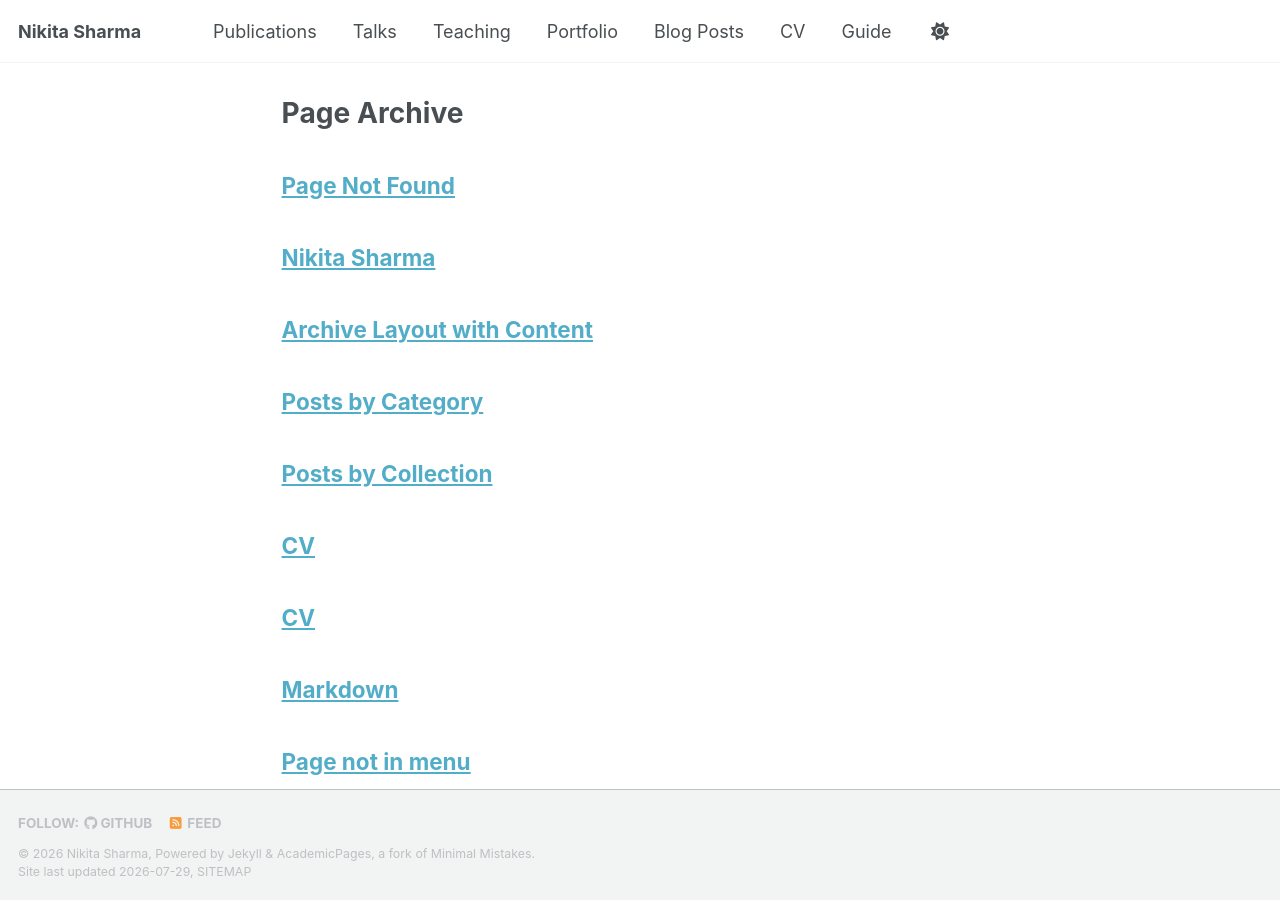
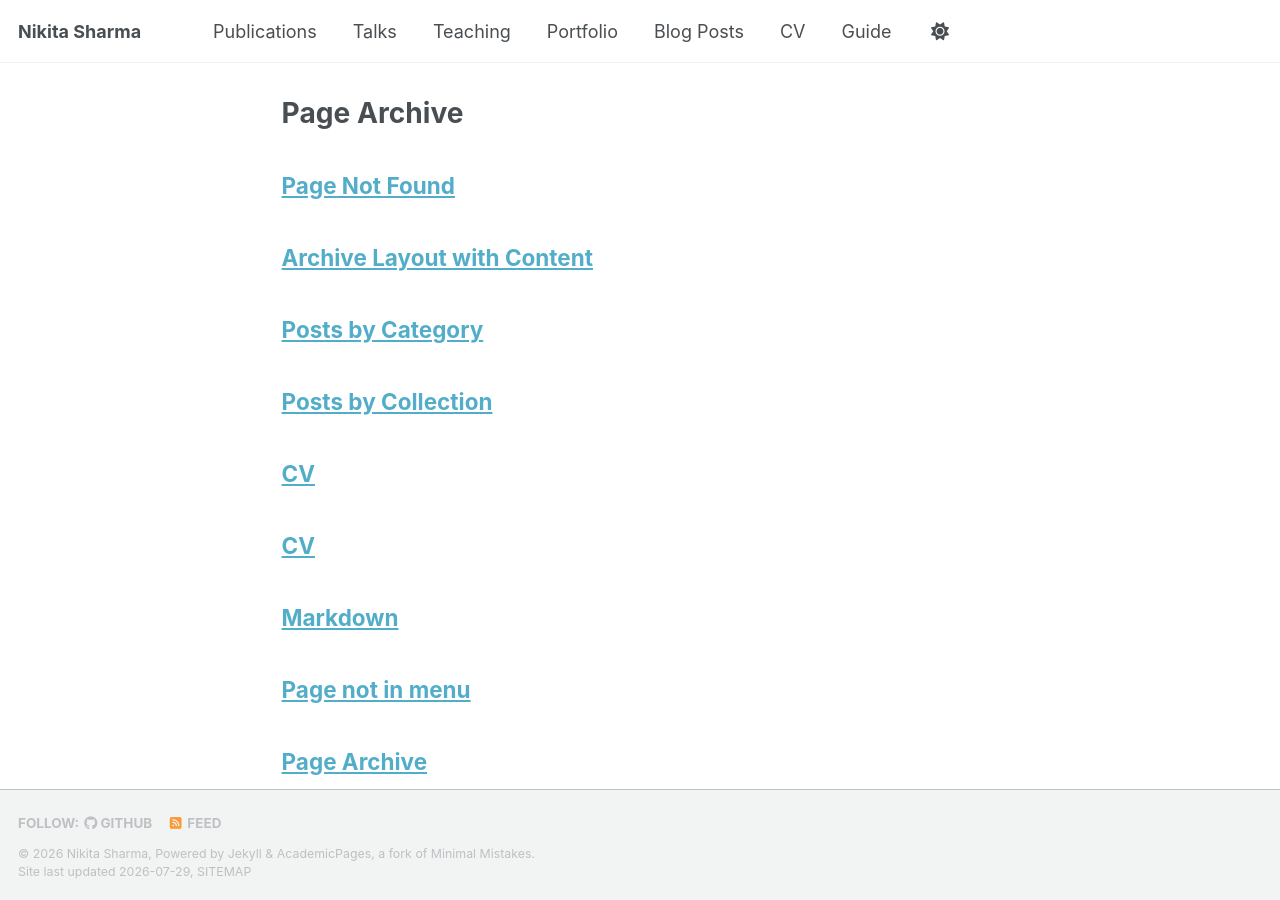
Before and after one commit to nikitasharma14/Portfolio, a Jekyll site: the page built from _pages/page-archive.html, in a window 1280 px wide and 900 px high. Built offline with Jekyll 4.4.1, drawn with Linux system fonts in a browser that asks for light colours; a style sheet for code colours, icons or effects is not loaded.

Commit message:
Update about.md

```diff
--- a/_pages/about.md
+++ b/_pages/about.md
@@ -1,7 +1,6 @@
 ---
-layout: archive
-permalink: /about/
-title: "Nikita Sharma"
+permalink:
+title: ""
 author_profile: true
 redirect_from:
   - /about/
```
